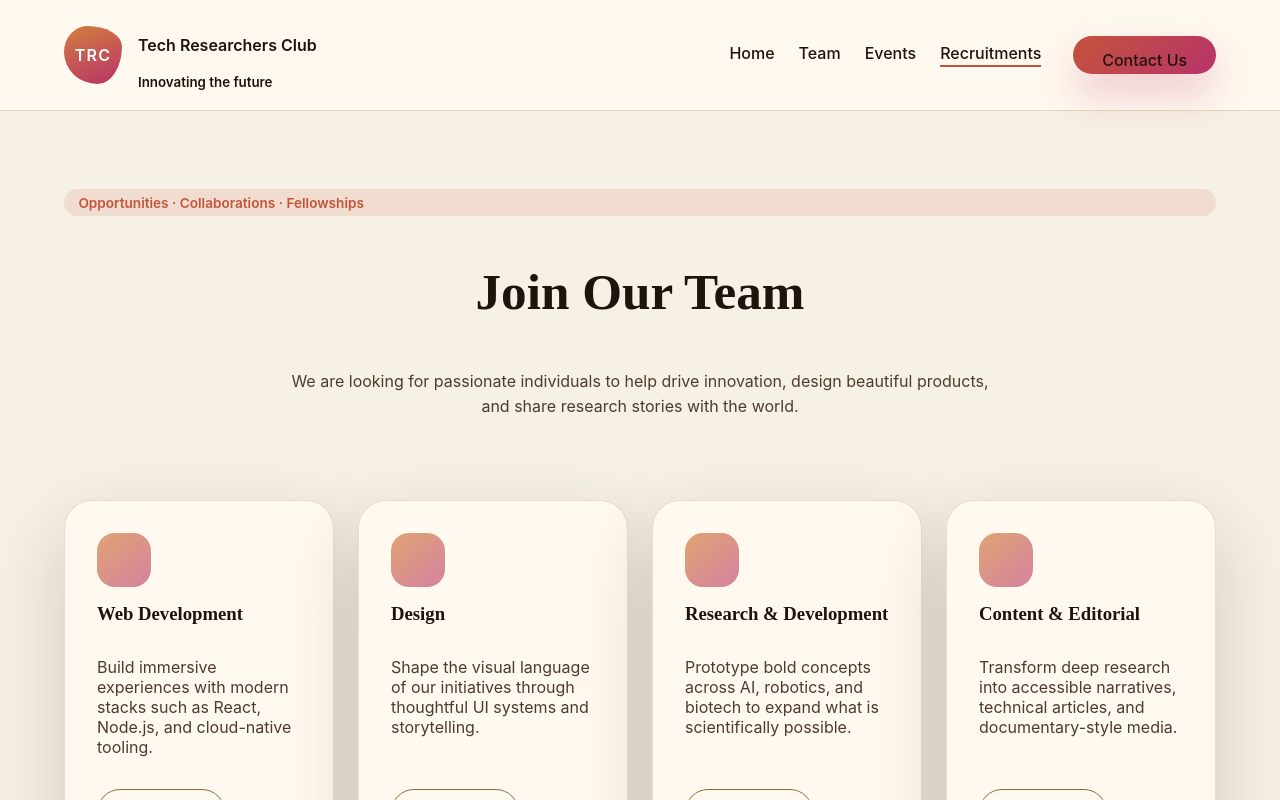
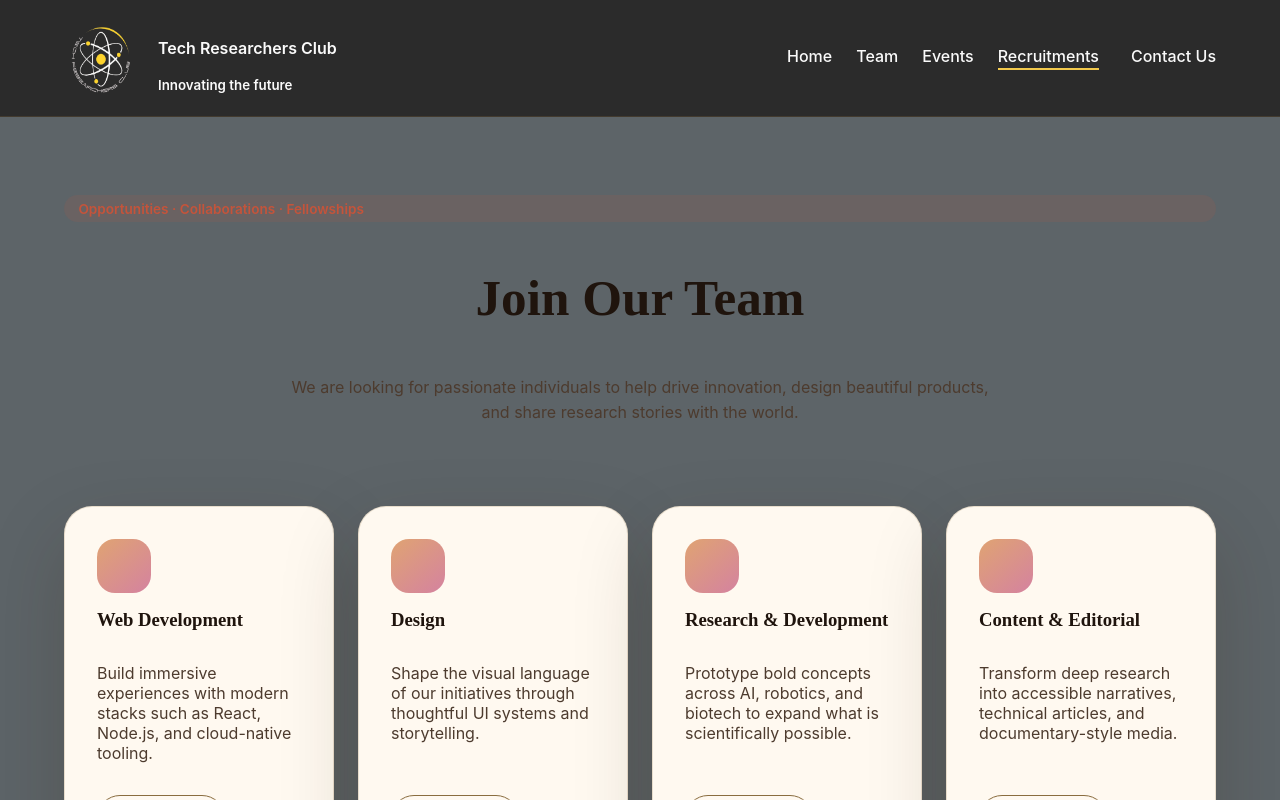
Before and after one commit to techresearchersclubvitc/TRC_Website_2026, a React (Vite) app: page /recruitments in a window 1280 px wide. Shown: the top 800 px of the page. Built offline with nearby package versions, Linux system fonts and the light colour scheme.

Commit message:
Changed the colour theme of the navbar and the background

```diff
--- a/src/components/Footer.jsx
+++ b/src/components/Footer.jsx
@@ -1,9 +1,10 @@
+import clubLogo from '../assets/club_logo.png';
 import './Footer.css';
 
 const Footer = () => (
   <footer id="contact" className="footer-shell">
     <div className="footer-brand">
-      <div className="logo-mark">TRC</div>
+      <img src={clubLogo} alt="TRC Logo" className="logo-mark" />
       <div>
         <h4>Tech Researchers Club</h4>
         <p>Innovating the future through research and technology.</p>
--- a/src/components/Navbar.css
+++ b/src/components/Navbar.css
@@ -6,7 +6,7 @@
   align-items: center;
   justify-content: space-between;
   padding: 1.2rem 5vw;
-  background: rgba(255, 249, 240, 0.95);
+  background-color: var(--secondary-dark);
   backdrop-filter: blur(8px);
   border-bottom: 1px solid rgba(138, 109, 63, 0.25);
 }
@@ -16,14 +16,14 @@
   align-items: center;
   gap: 1rem;
   font-weight: 600;
-  color: var(--ink);
+  color: var(--text-light);
 }
 
 .logo-mark {
-  width: 58px;
-  height: 58px;
+  width: 78px;
+  height: 78px;
   border-radius: 40% 60% 42% 58% / 45% 35% 65% 55%;
-  background: linear-gradient(160deg, var(--sunset), var(--accent));
+  background: linear-gradient(160deg, var(--secondary-dark), var(--secondary-dark));
   color: #fff;
   display: grid;
   place-items: center;
@@ -39,7 +39,7 @@
 
 .nav-links a {
   font-weight: 500;
-  color: var(--ink);
+  color: var(--text-light);
   position: relative;
   padding-bottom: 4px;
 }
@@ -52,7 +52,7 @@
   bottom: 0;
   width: 100%;
   height: 2px;
-  background: var(--terracotta);
+  background: var(--accent-gold);
 }
 
 .nav-cta {
--- a/src/components/Navbar.jsx
+++ b/src/components/Navbar.jsx
@@ -1,6 +1,7 @@
 import { useState } from 'react';
 import { Link, NavLink } from 'react-router-dom';
 import { navLinks } from '../data/content';
+import clubLogo from '../assets/club_logo.png';
 import './Navbar.css';
 
 const Navbar = () => {
@@ -10,8 +11,8 @@ const Navbar = () => {
     <header className="nav-shell">
       <div className="nav-brand">
         <Link to="/">
-          <div className="logo-mark">TRC</div>
-          <div>
+          <img src={clubLogo} alt="TRC Logo" className="logo-mark" />
+          <div >
             <p>Tech Researchers Club</p>
             <small>Innovating the future</small>
           </div>
@@ -28,7 +29,7 @@ const Navbar = () => {
             {link.label}
           </NavLink>
         ))}
-        <a href="#contact" className="btn btn-primary nav-cta">
+        <a href="#contact" className=" nav-cta">
           Contact Us
         </a>
       </nav>
--- a/src/styles/theme.css
+++ b/src/styles/theme.css
@@ -1,4 +1,5 @@
 :root {
+  /* Original theme colors */
   --cream-100: #fff9f0;
   --cream-200: #f7f0e4;
   --cream-300: #eee4d1;
@@ -8,6 +9,15 @@
   --terracotta: #c4543b;
   --olive: #8a6d3f;
   --accent: #b8336a;
+
+  /* Colors from COLORS.md */
+  --bg-dark: #1E1E1E;
+  --primary-yellow: #FFD43B;
+  --secondary-dark: #2B2B2B;
+  --accent-gold: #F2C94C;
+  --text-light: #FAFAFA;
+  --gray: #5d6468;
+
   --card-shadow: 0 30px 80px rgba(45, 28, 12, 0.18);
   --rounded-xl: 28px;
 }
@@ -19,7 +29,7 @@
 body {
   margin: 0;
   font-family: 'Space Grotesk', 'Inter', sans-serif;
-  background: var(--cream-200);
+  background: var(--gray);
   color: var(--ink);
 }
 
```
Also changed, not shown: src/assets/club_logo.png (added).
